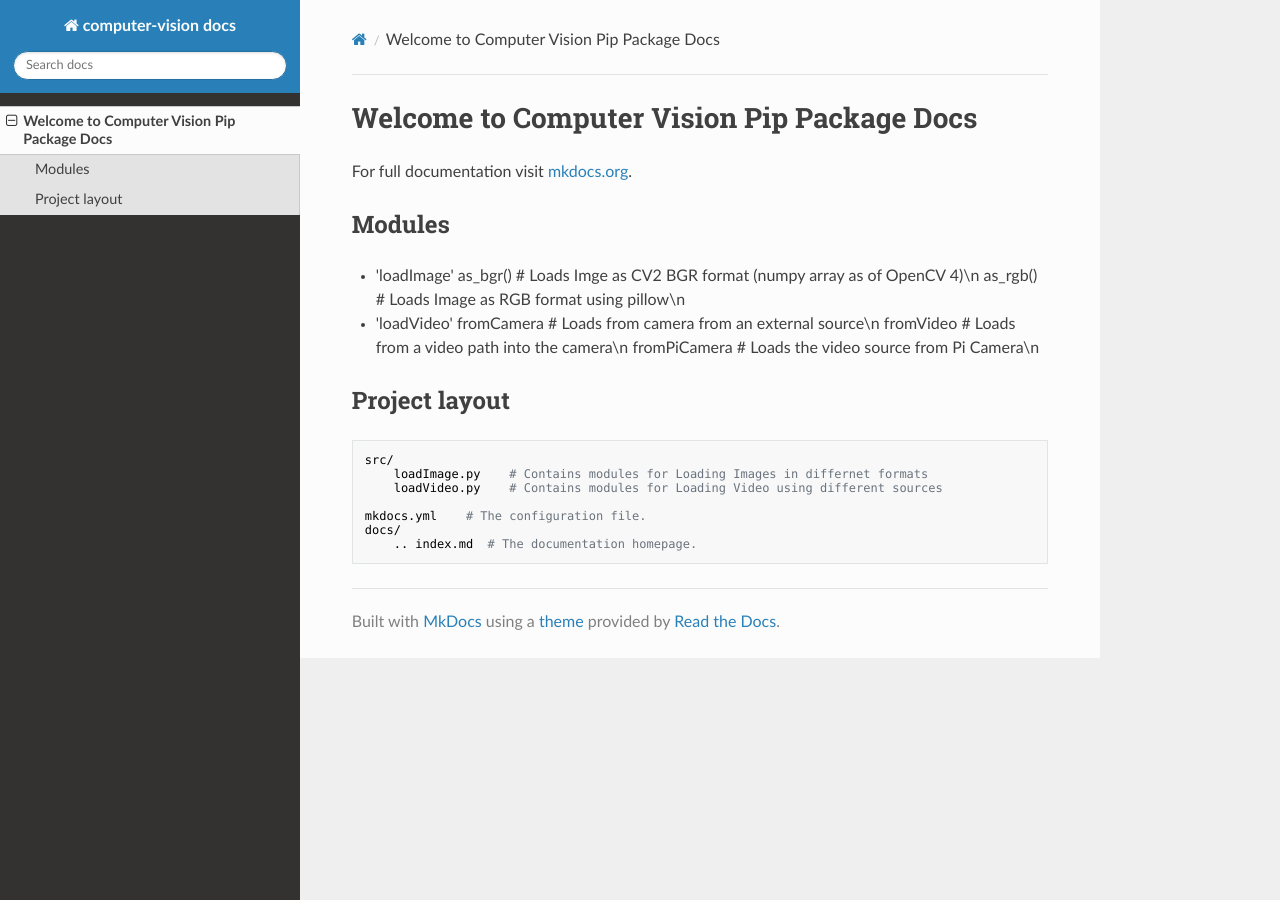
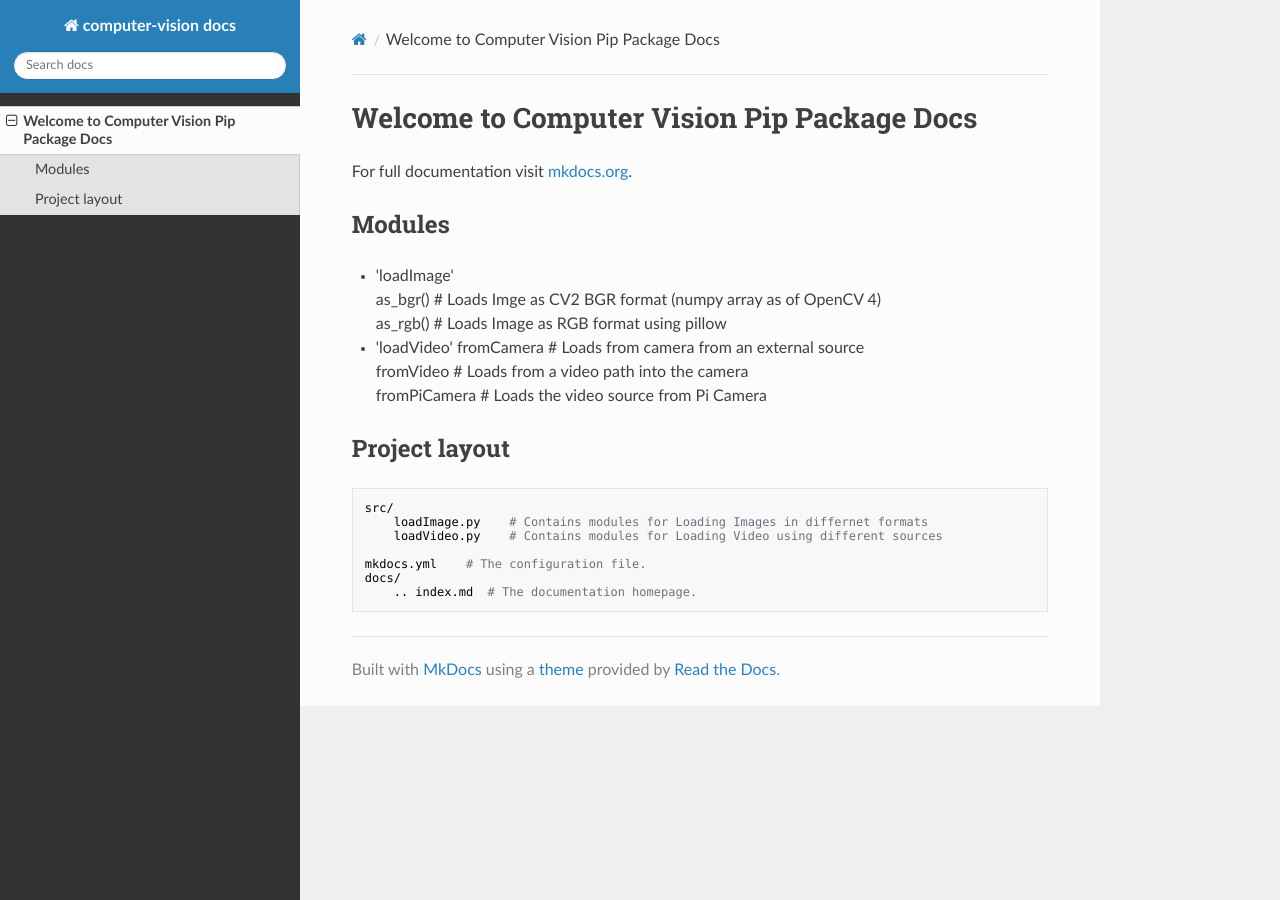
Before and after one commit to nishgaba-ai/computer-vision, an MkDocs documentation site: the page built from docs/index.md, in a window 1280 px wide. Built offline with MkDocs 1.6.1, drawn with Linux system fonts in a browser that asks for light colours; nearby versions of some CDN libraries.

```diff
--- a/docs/index.md
+++ b/docs/index.md
@@ -5,12 +5,12 @@ For full documentation visit [mkdocs.org](https://github.com/nishgaba-ai/compute
 ## Modules
 
 * 'loadImage'
-     as_bgr()   # Loads Imge as CV2 BGR format (numpy array as of OpenCV 4)\n
-     as_rgb()   # Loads Image as RGB format using pillow\n
+     as_bgr()   # Loads Imge as CV2 BGR format (numpy array as of OpenCV 4)
+     as_rgb()   # Loads Image as RGB format using pillow
 * 'loadVideo'
-     fromCamera  # Loads from camera from an external source\n
-     fromVideo   # Loads from a video path into the camera\n
-     fromPiCamera   # Loads the video source from Pi Camera\n
+     fromCamera  # Loads from camera from an external source
+     fromVideo   # Loads from a video path into the camera
+     fromPiCamera   # Loads the video source from Pi Camera
 
 ## Project layout
 
```
Also changed, not shown: README.md (+5 -5 lines).
